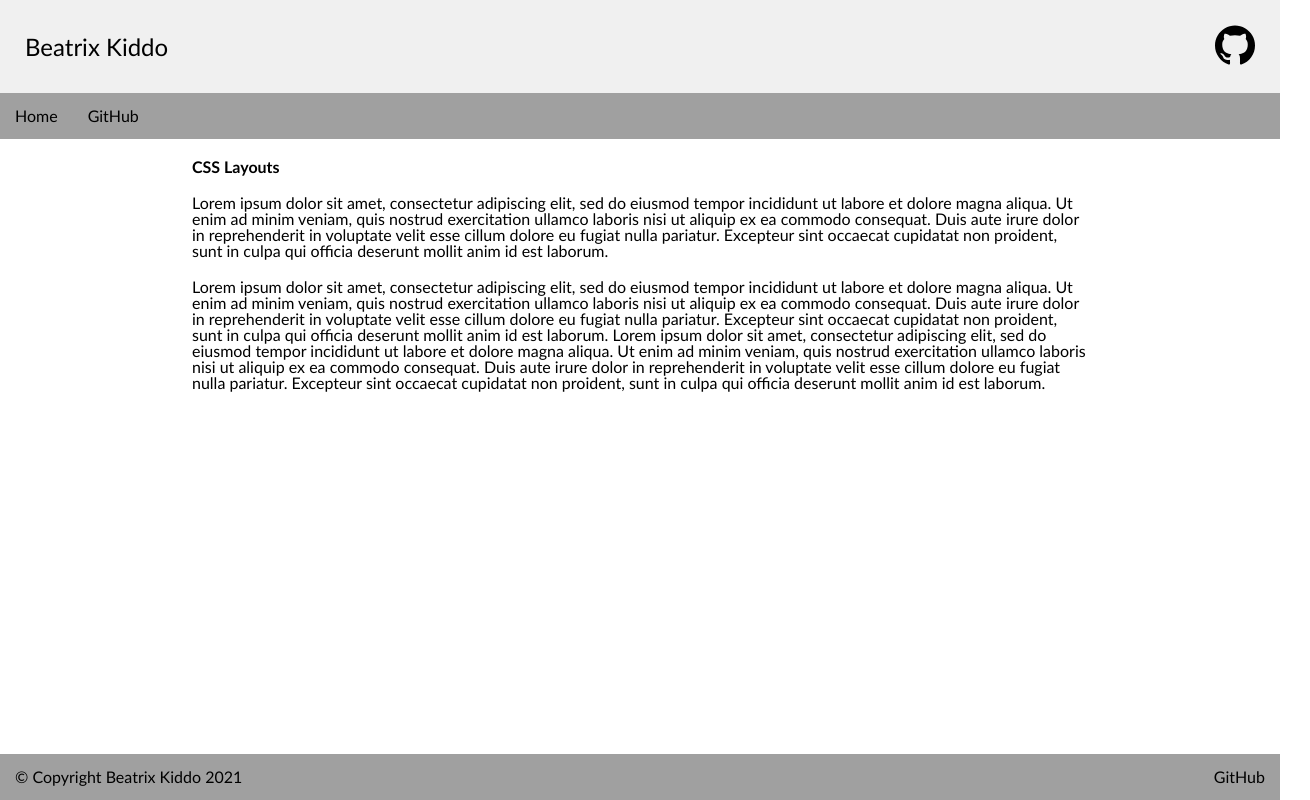
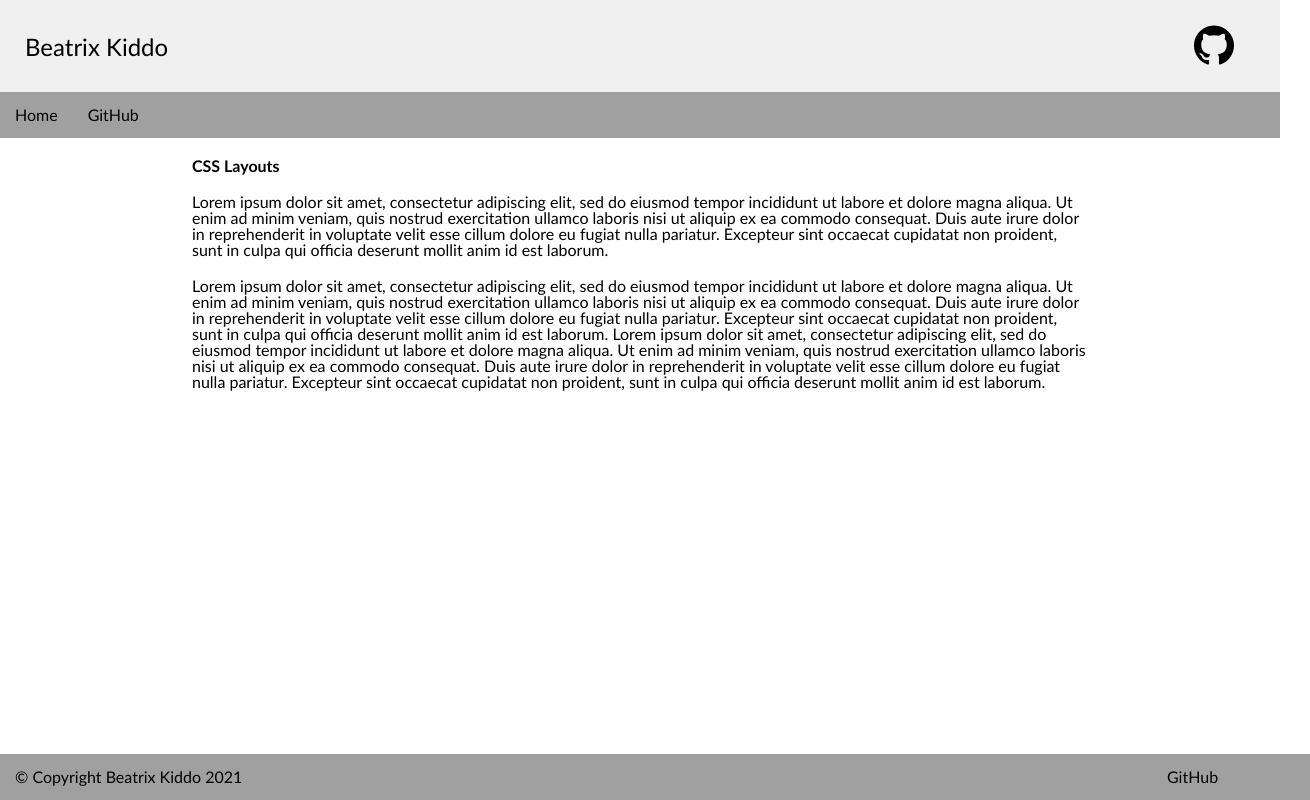
Before and after one commit to KMaskell/kmaskell.github.io, a plain HTML site: page index.html in a window 1280 px wide. Shown: the whole page, 1310 px wide, since content can reach past the window. Drawn offline with Linux system fonts and the light colour scheme.

Commit message:
style(github.io-page): style the page using css grids

```diff
--- a/index.html
+++ b/index.html
@@ -3,22 +3,20 @@
 
 <head>
   <meta charset="utf-8">
-  <title>Kat CSS Layouts</title>
+  <title>Kat PDP Learnings</title>
   <meta name="description" content="An awesome site that showcases my work!">
   <meta name="viewport" content="width=device-width, initial-scale=1, shrink-to-fit=no">
 
-  <link rel="stylesheet" href="./src/css/flexbox.css">
+  <link rel="stylesheet" href="./src/css/cssgrid.css">
   <link rel="stylesheet" href="./src/css/reset.css">
 </head>
 
 <body>
   <main>
-    <header class="header" >
-      <ul>
-        <li class="headertext">Beatrix Kiddo</li>
-        <li>
+    <header class="header">
+      <p class="header-text" >Beatrix Kiddo</p>
       <a href="https://github.com/KMaskell">
-            <svg version="1.1" id="Capa_1" xmlns="http://www.w3.org/2000/svg" xmlns:xlink="http://www.w3.org/1999/xlink" x="0px" y="0px"
+        <svg class="header-image" version="1.1" id="Capa_1" xmlns="http://www.w3.org/2000/svg" xmlns:xlink="http://www.w3.org/1999/xlink" x="0px" y="0px"
           width="438.549px" height="438.549px" viewBox="0 0 438.549 438.549" style="enable-background:new 0 0 438.549 438.549;"
           xml:space="preserve">
           <g>
@@ -45,10 +43,8 @@
           </g>
         </svg>
       </a>
-        </li>
-      </ul>
     </header>
-    <nav>
+    <nav class="navbar">
       <ul>
         <li><a class="navlink" href="https://github.com/KMaskell/kmaskell.github.io">Home</a></li>
         <li><a class="navlink" href="https://github.com/KMaskell">GitHub</a></li>
@@ -56,8 +52,8 @@
     </nav>
     <section class="section">
       <H1>CSS Layouts</H1>
-        <p>Lorem ipsum dolor sit amet, consectetur adipiscing elit, sed do eiusmod tempor incididunt ut labore et dolore magna aliqua. Ut enim ad minim veniam, quis nostrud exercitation ullamco laboris nisi ut aliquip ex ea commodo consequat. Duis aute irure dolor in reprehenderit in voluptate velit esse cillum dolore eu fugiat nulla pariatur. Excepteur sint occaecat cupidatat non proident, sunt in culpa qui officia deserunt mollit anim id est laborum.</p>
-        <p>Lorem ipsum dolor sit amet, consectetur adipiscing elit, sed do eiusmod tempor incididunt ut labore et dolore magna aliqua. Ut enim ad minim veniam, quis nostrud exercitation ullamco laboris nisi ut aliquip ex ea commodo consequat. Duis aute irure dolor in reprehenderit in voluptate velit esse cillum dolore eu fugiat nulla pariatur. Excepteur sint occaecat cupidatat non proident, sunt in culpa qui officia deserunt mollit anim id est laborum. Lorem ipsum dolor sit amet, consectetur adipiscing elit, sed do eiusmod tempor incididunt ut labore et dolore magna aliqua. Ut enim ad minim veniam, quis nostrud exercitation ullamco laboris nisi ut aliquip ex ea commodo consequat. Duis aute irure dolor in reprehenderit in voluptate velit esse cillum dolore eu fugiat nulla pariatur. Excepteur sint occaecat cupidatat non proident, sunt in culpa qui officia deserunt mollit anim id est laborum.</p>
+        <p class="p-one">Lorem ipsum dolor sit amet, consectetur adipiscing elit, sed do eiusmod tempor incididunt ut labore et dolore magna aliqua. Ut enim ad minim veniam, quis nostrud exercitation ullamco laboris nisi ut aliquip ex ea commodo consequat. Duis aute irure dolor in reprehenderit in voluptate velit esse cillum dolore eu fugiat nulla pariatur. Excepteur sint occaecat cupidatat non proident, sunt in culpa qui officia deserunt mollit anim id est laborum.</p>
+        <p class="p-two">Lorem ipsum dolor sit amet, consectetur adipiscing elit, sed do eiusmod tempor incididunt ut labore et dolore magna aliqua. Ut enim ad minim veniam, quis nostrud exercitation ullamco laboris nisi ut aliquip ex ea commodo consequat. Duis aute irure dolor in reprehenderit in voluptate velit esse cillum dolore eu fugiat nulla pariatur. Excepteur sint occaecat cupidatat non proident, sunt in culpa qui officia deserunt mollit anim id est laborum. Lorem ipsum dolor sit amet, consectetur adipiscing elit, sed do eiusmod tempor incididunt ut labore et dolore magna aliqua. Ut enim ad minim veniam, quis nostrud exercitation ullamco laboris nisi ut aliquip ex ea commodo consequat. Duis aute irure dolor in reprehenderit in voluptate velit esse cillum dolore eu fugiat nulla pariatur. Excepteur sint occaecat cupidatat non proident, sunt in culpa qui officia deserunt mollit anim id est laborum.</p>
     </section>
     <footer class="footer">
       <ul >
@@ -67,4 +63,5 @@
     </footer>
   </main>
 </body>
+
 </html>
--- /dev/null
+++ b/src/css/cssgrid.css
@@ -0,0 +1,84 @@
+main {
+  font-family: "Optima";
+  min-height: 100vh;
+}
+
+.header {
+  display: grid;
+  grid-template-columns: 95% 5%;
+  padding: 25px;
+  background-color: #F0F0F0;
+}
+
+.header-text {
+  margin-top: 10px;
+  font-size: 24px;
+}
+
+.header svg {
+  width: 40px;
+  height: auto;
+}
+
+.navbar {
+  background-color: #A0A0A0
+}
+
+nav ul {
+  display: inline-flex;
+}
+
+nav li {
+  display: grid;
+  grid-template-columns: 10% 10% auto;
+  padding: 15px;
+}
+
+.navlink {
+  text-decoration: none;
+  color: black;
+}
+
+.section {
+  display: grid;
+  grid-template-columns: 15% 70% 15%;
+  grid-template-areas:
+    ". title ."
+    ". p-one ."
+    ". p-two .";
+  padding-top: 20px;
+}
+
+section h1 {
+  grid-area: title;
+  font-size: 16px;
+}
+
+.section .p-one {
+  grid-area: p-one;
+  padding-top: 20px;
+}
+
+.section .p-two {
+  grid-area: p-two;
+  padding-top: 20px;
+}
+
+.footer {
+  background-color: #A0A0A0;
+  padding: 15px;
+  position: absolute;
+  bottom: 0;
+  width: 100%;
+}
+
+footer ul {
+  display: grid;
+  grid-template-columns: 90% 10%;
+  list-style-type: none;
+}
+
+.footerlink {
+  text-decoration: none;
+  color: black;
+}
```
Lines whose indentation alone changed are shown as unchanged.
